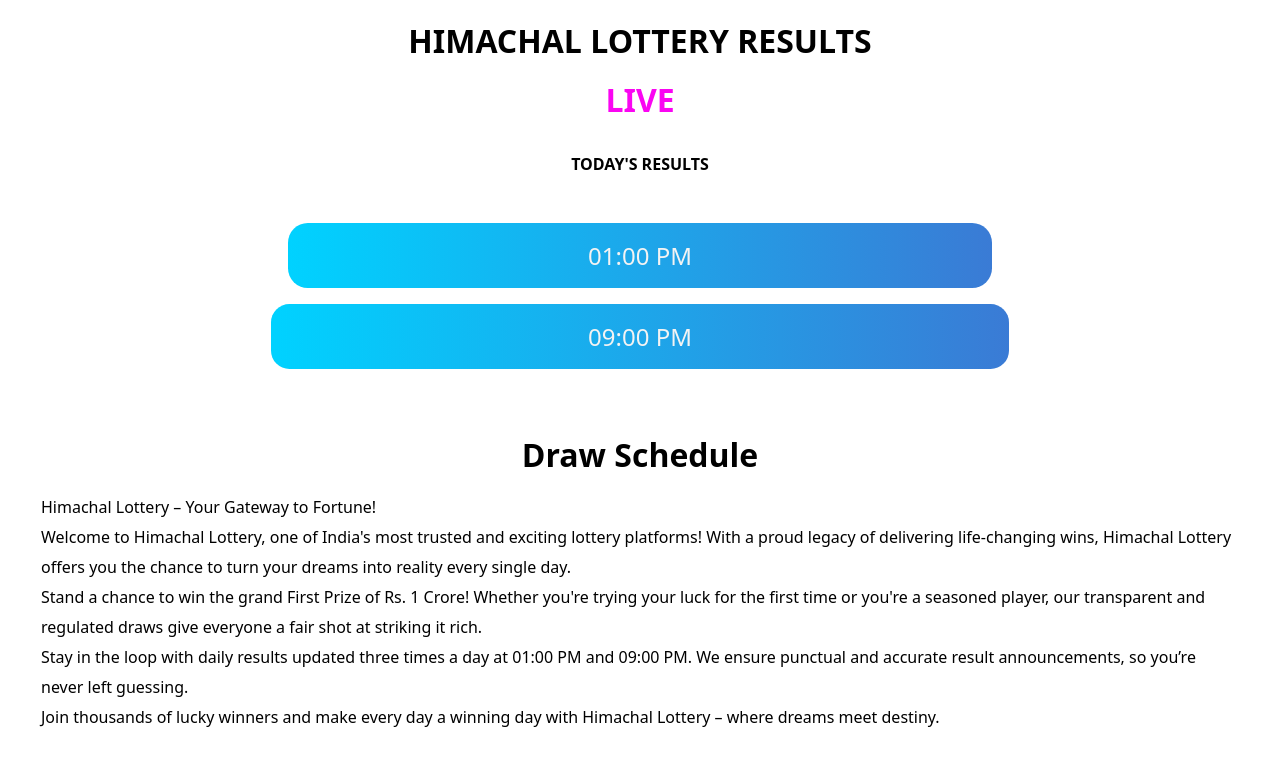
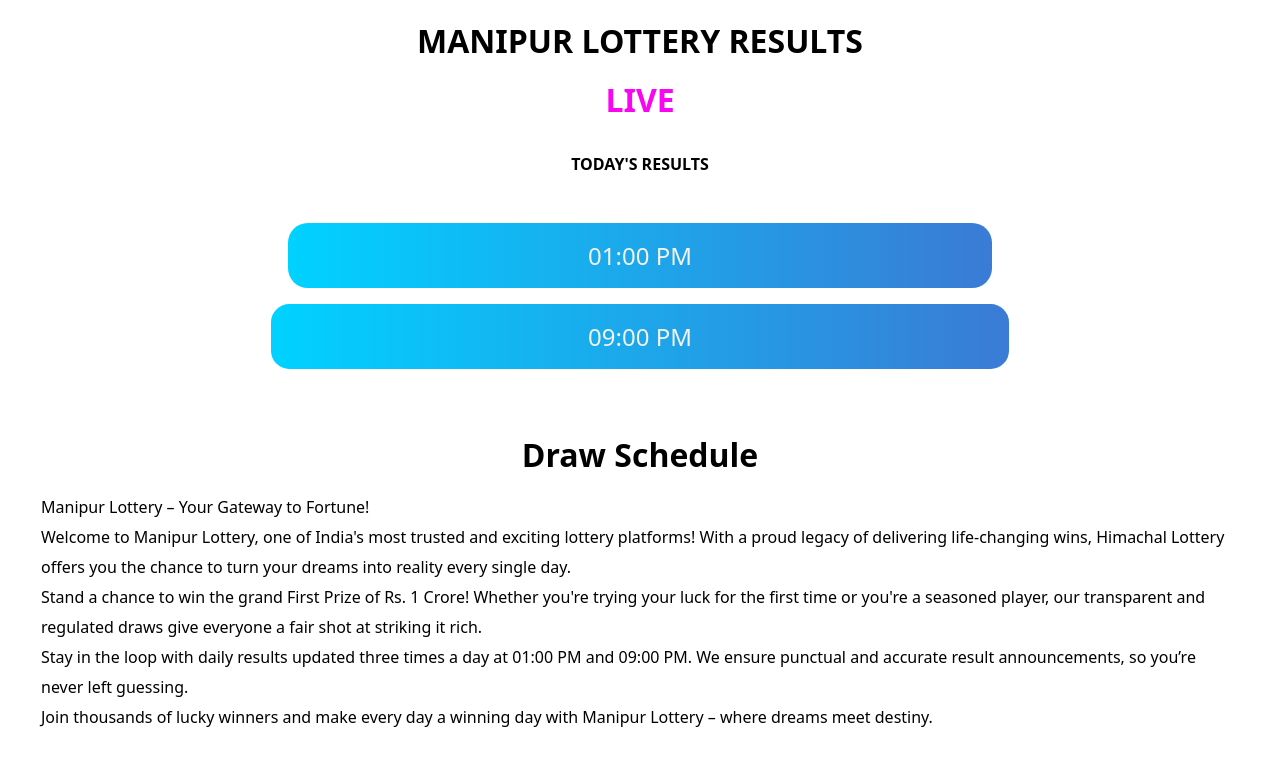
Before and after one commit to raman-1999/Lottery, a plain HTML site: page index.html in a window 1280 px wide. Shown: the part 1105-1871 px from the top of the page. Drawn offline with Linux system fonts and the light colour scheme; a web font is replaced by a local one.

Commit message:
Update index.html

```diff
--- a/index.html
+++ b/index.html
@@ -36,7 +36,7 @@
     <div class="main text">
         <h2>Welcome To</h2>
         <img id="logo" style="width: 100%;" src="./Files/brandd.png" alt="">
-        <h3>HIMACHAL LOTTERY RESULTS</h3>
+        <h3>MANIPUR LOTTERY RESULTS</h3>
         <h3>LIVE</h3>
         <h4>TODAY'S RESULTS</h4>
         <div class="btns">
@@ -46,9 +46,9 @@
         <div class="description">
             <h3 style="text-align: center;">Draw Schedule</h3>
             <p style="text-align: left; line-height: 30px;">
-                Himachal Lottery – Your Gateway to Fortune! <br>
+                Manipur Lottery – Your Gateway to Fortune! <br>
 
-                Welcome to Himachal Lottery, one of India's most trusted and exciting lottery platforms! With a proud
+                Welcome to Manipur Lottery, one of India's most trusted and exciting lottery platforms! With a proud
                 legacy of delivering life-changing wins, Himachal Lottery offers you the chance to turn your dreams into
                 reality every single day. <br>
 
@@ -59,7 +59,7 @@
                 Stay in the loop with daily results updated three times a day at 01:00 PM and 09:00 PM. We
                 ensure punctual and accurate result announcements, so you’re never left guessing. <br>
 
-                Join thousands of lucky winners and make every day a winning day with Himachal Lottery – where dreams
+                Join thousands of lucky winners and make every day a winning day with Manipur Lottery – where dreams
                 meet destiny.</p>
         </div>
         <button onclick="gotoTop()" id="upward"><i class="fa-solid fa-arrow-up"></i></button>
```
